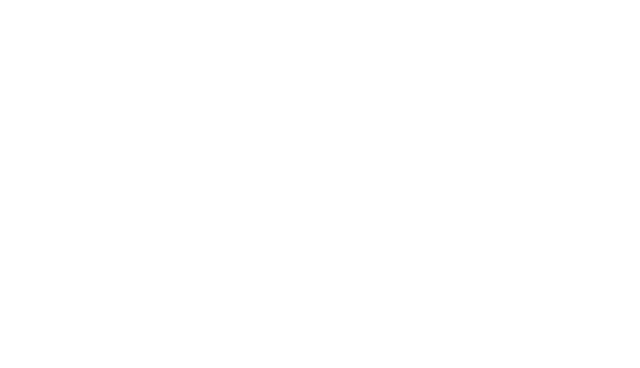
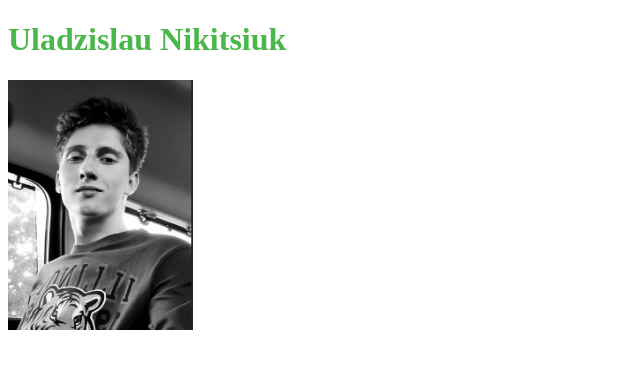
Before and after one commit to vladexnik/rsschool-cv, a plain HTML site: page index.html in a window 1280 px wide. Shown: the whole page, without its empty margins (0-640 px from the left). Drawn offline with Linux system fonts and the light colour scheme.

Commit message:
feat: add css file, ava on html file

```diff
--- a/index.html
+++ b/index.html
@@ -4,9 +4,13 @@
     <meta charset="UTF-8">
     <meta http-equiv="X-UA-Compatible" content="IE=edge">
     <meta name="viewport" content="width=device-width, initial-scale=1.0">
-    <title>Document</title>
+
+    <title>Resume</title>
+    <link rel="stylesheet" href="style.css" type="text/css">
 </head>
 <body>
 
+    <h1>Uladzislau Nikitsiuk </h1>
+    <img src="img/1.PNG" alt="name" height="250px" width="185px">
 </body>
 </html>
--- /dev/null
+++ b/style.css
@@ -0,0 +1,6 @@
+
+
+h1 {
+
+    color: rgb(74, 183, 74);
+}
```
Also changed, not shown: img/1.PNG (added).
